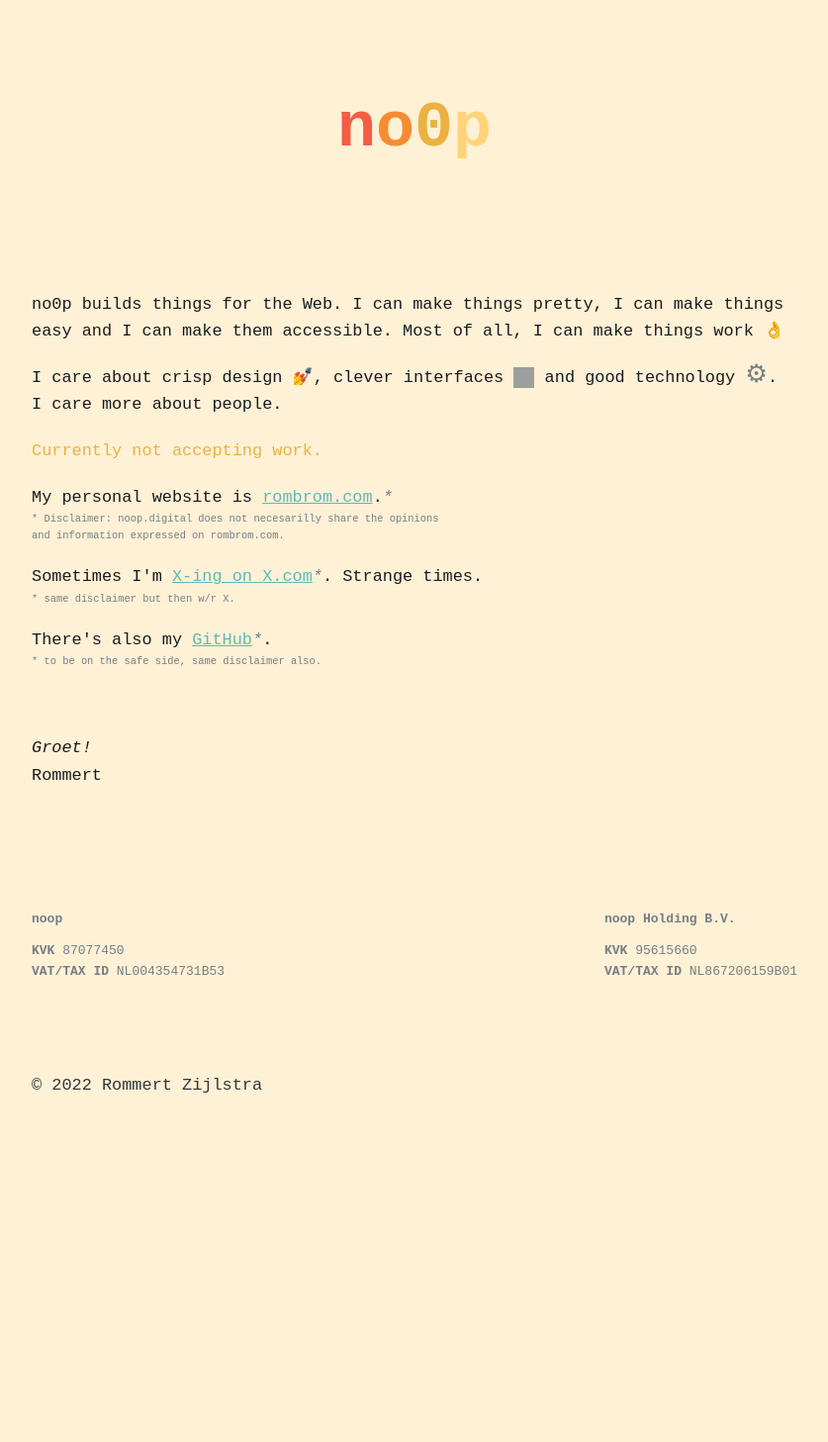
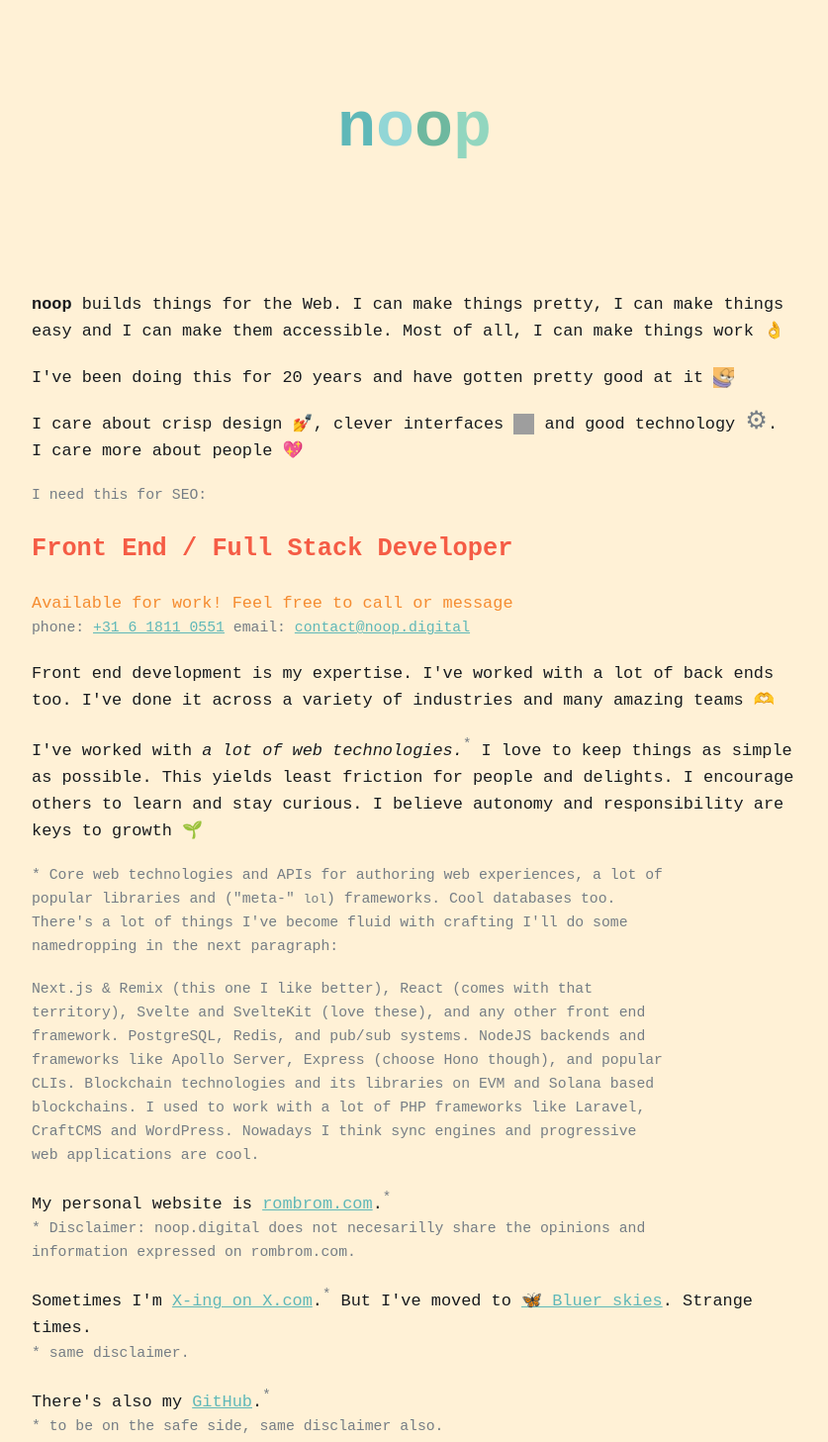
Before and after one commit to rombrom/noop.digital, a website with bundled scripts: page index.html in a window 1280 px wide. Shown: the top 1457 px of the page at 99% size, without its empty margins (221-1058 px from the left). Before the commit the page ends 1123 px from the top, so only its background shows below. Built offline with nearby package versions, Linux system fonts and the light colour scheme; grey boxes are pictures that could not be loaded.

Commit message:
update 2025

```diff
--- a/index.html
+++ b/index.html
@@ -12,14 +12,19 @@
   </head>
   <body>
     <header class="container">
-      <h1 class="logo">no0<i>p</i></h1>
+      <h1 class="logo">noop</h1>
     </header>
 
     <main class="container">
       <p>
-        no0p builds things for the Web. I can make things pretty, I can make
-        things easy and I can make them accessible. Most of all, I can make
-        things work 👌
+        <strong>noop</strong> builds things for the Web. I can make things
+        pretty, I can make things easy and I can make them accessible. Most of
+        all, I can make things work 👌
+      </p>
+
+      <p>
+        I've been doing this for 20 years and have gotten pretty good at it
+        <img class="icon" class="icon" src="/smirky.webp" alt="smirky" />
       </p>
 
       <p>
@@ -29,49 +34,109 @@
           src="https://media.tenor.com/xIQN8XpPBvwAAAAd/think-use-your-head.gif"
           alt="Eddie Murphey 'clever' meme"
         />
-        and good technology <i class="icon-utf8">⚙</i>. I care more about people.
+        and good technology <i class="icon-utf8">⚙</i>. I care more about
+        people 💖
       </p>
 
-      <p class="c-yellow">Currently not accepting work.</p>
+      <p><small>I need this for SEO:</small></p>
+
+      <h2>Front End / Full Stack Developer</h2>
+
+      <p class="c-light-red">
+        Available for work! Feel free to call or message<br />
+        <small>
+          phone: <a href="tel:0031618110551">+31 6 1811 0551</a> email:
+          <a href="mailto:contact@noop.digital">contact@noop.digital</a>
+        </small>
+      </p>
 
       <p>
-        My personal website is <a href="https://rombrom.com">rombrom.com</a>.<i
-          >*</i
-        >
+        Front end development is my expertise. I've worked with a lot of back
+        ends too. I've done it across a variety of industries and many amazing
+        teams 🫶
+      </p>
+
+      <p>
+        I've worked with <em>a lot of web technologies.</em><sup>*</sup> I love
+        to keep things as simple as possible. This yields least friction for
+        people and delights. I encourage others to learn and stay curious. I
+        believe autonomy and responsibility are keys to growth 🌱
+      </p>
+
+      <p>
+        <small>
+          * Core web technologies and APIs for authoring web experiences, a lot
+          of popular libraries and ("meta-" <small>lol</small>) frameworks. Cool
+          databases too. There's a lot of things I've become fluid with crafting
+          I'll do some namedropping in the next paragraph:
+        </small>
+      </p>
+
+      <p>
+        <small>
+          Next.js & Remix (this one I like better), React (comes with that
+          territory), Svelte and SvelteKit (love these), and any other front end
+          framework. PostgreSQL, Redis, and pub/sub systems. NodeJS backends and
+          frameworks like Apollo Server, Express (choose Hono though), and
+          popular CLIs. Blockchain technologies and its libraries on EVM and
+          Solana based blockchains. I used to work with a lot of PHP frameworks
+          like Laravel, CraftCMS and WordPress. Nowadays I think sync engines
+          and progressive web applications are cool.
+        </small>
+      </p>
+
+      <p>
+        My personal website is
+        <a href="https://rombrom.com">rombrom.com</a>.<sup>*</sup><br />
         <small
-          >* Disclaimer: noop.digital does not necesarilly share the opinions and information expressed on
-          rombrom.com.</small
+          >* Disclaimer: noop.digital does not necesarilly share the opinions
+          and information expressed on rombrom.com.</small
         >
       </p>
       <p>
-        Sometimes I'm <a href="https://x.com/rombromz">X-ing on X.com</a><i>*</i>.
-        Strange times.
-        <small
-          >* same disclaimer but then w/r X.</small
+        Sometimes I'm <a href="https://x.com/rombromz">X-ing on X.com</a>.<sup
+          >*</sup
+        >
+        But I've moved to
+        <a href="https://bsky.app/profile/rombrom.com">🦋 Bluer skies</a>.
+        Strange times.<br />
+        <small>* same disclaimer.</small>
       </p>
 
-      <p>There's also my <a href="https://github.com/rombrom">GitHub</a><i>*</i>.
+      <p>
+        There's also my <a href="https://github.com/rombrom">GitHub</a>.<sup
+          >*</sup
+        ><br />
         <small>* to be on the safe side, same disclaimer also.</small>
       </p>
 
       <p class="groet">
-        <em title="The Dutch 'Groet!' can be a friendly 'Hi!' as well as a 'Say hi to so-and-so' as well as a 'With all the best' or other warm regards. It's most fitting here.">Groet!</em><br />
+        <em
+          title="The Dutch 'Groet!' can be a friendly 'Hi!' as well as a 'Say hi to so-and-so' as well as a 'With all the best' or other warm regards. It's most fitting here."
+          >Groet!</em
+        ><br />
         Rommert
       </p>
     </main>
 
     <aside class="container">
       <article>
-        <h2>noop</h2>
+        <h3>noop</h3>
         <p><strong>KVK</strong> 87077450</p>
         <p><strong>VAT/TAX ID</strong> NL004354731B53</p>
       </article>
 
       <article>
-        <h2>noop Holding B.V.</h2>
+        <h3>noop Holding B.V.</h3>
         <p><strong>KVK</strong> 95615660</p>
         <p><strong>VAT/TAX ID</strong> NL867206159B01</p>
       </article>
+
+      <address>
+        <h3>Address</h3>
+        Koppestokstraat 19<br />
+        3554BA Utrecht, NL<br />
+      </address>
     </aside>
 
     <footer class="container">
--- a/lib/_aside.scss
+++ b/lib/_aside.scss
@@ -7,11 +7,16 @@ aside {
   gap: var(--gutter);
   margin-top: 5rem;
 
-  h2 {
+  h3 {
+    color: var(--color-grey);
     font-size: inherit;
   }
 
   p {
     margin: 0;
   }
+
+  address {
+    font-style: normal;
+  }
 }
--- a/lib/_header.scss
+++ b/lib/_header.scss
@@ -1,9 +1,21 @@
 .logo {
+  --ch0: var(--color-red);
+  --ch1: var(--color-light-red);
+  --ch2: var(--color-yellow);
+  --ch3: var(--color-light-yellow);
+
+  @media (prefers-color-scheme: light) {
+    --ch0: var(--color-blue);
+    --ch1: var(--color-light-blue);
+    --ch2: var(--color-cyan);
+    --ch3: var(--color-light-cyan);
+  }
+
   @include text-gradient(
-    var(--color-red) 0 25%,
-    var(--color-light-red) 25% 50%,
-    var(--color-yellow) 50% 75%,
-    var(--color-light-yellow) 75% 100%
+    var(--ch0) 0 25%,
+    var(--ch1) 25% 50%,
+    var(--ch2) 50% 75%,
+    var(--ch3) 75% 100%
   );
 
   display: flex;
@@ -27,7 +39,6 @@ h1 {
 }
 
 header {
-  align-items: center;
-  display: flex;
-  justify-content: center;
+  display: grid;
+  place-items: center;
 }
--- a/lib/_theme.scss
+++ b/lib/_theme.scss
@@ -1,8 +1,8 @@
 @use 'sass:map';
 
 $colors: (
-  'background': #fff1d6,
-  'foreground': #181b1f,
+  'foreground': #fff1d6,
+  'background': #181b1f,
   'black': #31373d,
   'red': #f55c45,
   'green': #afb833,
@@ -30,7 +30,7 @@ $colors: (
     --color-#{$name}: #{$color};
   }
 
-  @media (prefers-color-scheme: dark) {
+  @media (prefers-color-scheme: light) {
     --color-foreground: #{color('background')};
     --color-background: #{color('foreground')};
   }
@@ -59,6 +59,10 @@ body {
   font-size: clamp(1rem, 2.5vw, 1.3rem);
 }
 
+h2 {
+  color: color('red');
+}
+
 p {
   margin-block: 1.5rem;
 }
@@ -83,13 +87,19 @@ a:hover {
 }
 
 small {
-  display: block;
   color: var(--color-dark-grey);
-  font-size: 0.8rem;
+  font-size: 0.875em;
   max-width: 420px;
 }
 
-i {
+br + small:last-child,
+p > small:only-child {
+  display: block;
+  max-width: 72ch;
+}
+
+i,
+sup {
   color: var(--color-dark-grey);
 }
 
```
Also changed, not shown: smirky.webp (added).
